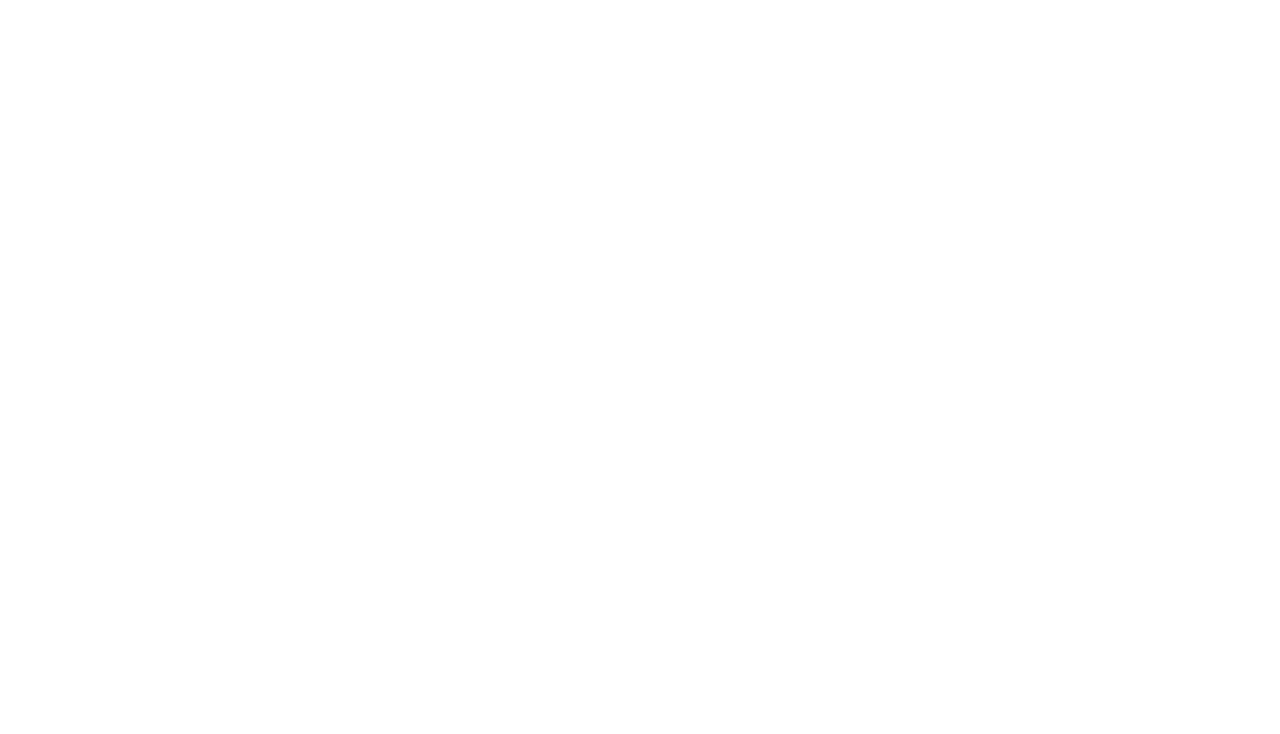
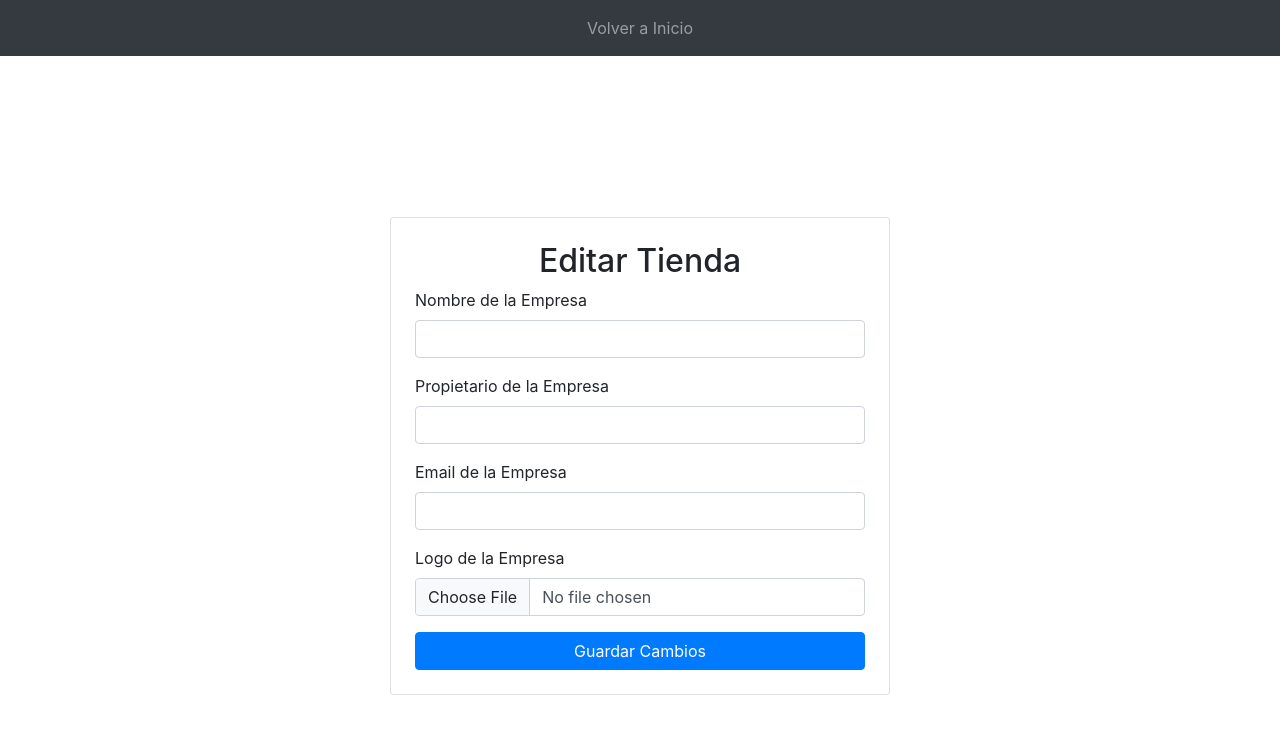
Before and after one commit to GigaSuper-Web2/I-Proyecto-front, a React (Create React App) app: page /EditarTienda in a window 1280 px wide. Before the commit this address had no page. Shown: the top 734 px of the page. Built offline with nearby package versions, Linux system fonts and the light colour scheme; a small style sheet from the web is missing.

Commit message:
Editar usuario y editar tienda funcionanding

```diff
--- a/src/components/AdminTienda.tsx
+++ b/src/components/AdminTienda.tsx
@@ -21,9 +21,9 @@
 
     const [product_id, setProduct_id] = useState<string>('');
 
-    const token = location.state?.token || localStorage.getItem('userToken');
+    const token = location.state?.token;
 
-    const buscaTiendaId =  async () => {
+    const buscaTiendaId = async () => {
         try {
             const response = await axios.get('http://localhost:5000/obtenerEmpresa');
             setIdTienda(response.data.data.tienda['idtienda']);
@@ -39,7 +39,7 @@
     };
 
 
-    useEffect( () => {
+    useEffect(() => {
         buscaTiendaId();
     }, []);
 
@@ -224,11 +224,19 @@
                     </div>
                 ))}
             </div>
-            <button
+            <div
                 style={{
                     position: 'fixed',
                     bottom: '20px',
                     right: '20px',
+                    display: 'flex',
+                    flexDirection: 'column',
+                    alignItems: 'flex-end',
+                    gap: '10px'
+                }}
+            >
+                <button
+                    style={{
                         backgroundColor: '#FFD700',
                         height: '60px',
                         width: '60px',
@@ -251,59 +259,71 @@
                 >
                     +
                 </button>
+                <button
+                    style={{
+                        backgroundColor: '#4a3ada',
+                        height: '60px',
+                        width: '60px',
+                        border: 'none',
+                        color: 'white',
+                        fontSize: '12px',
+                        fontWeight: 'bold',
+                        borderRadius: '50%',
+                        cursor: 'pointer',
+                    }}
+                    onClick={() => navigate('/EditarTienda', { state: { Idtienda, token } })}
+                >
+                    Editar Tienda
+                </button>
+            </div>
 
             <Modal show={showModal} onHide={handleClose}>
                 <Modal.Header closeButton>
                     <Modal.Title>{selectedProduct ? 'Editar Producto' : 'Agregar Producto'}</Modal.Title>
                 </Modal.Header>
                 <Modal.Body>
+                    <Form>
                         <Form.Group>
-                        <Form.Label>Nombre del Producto:</Form.Label>
+                            <Form.Label>Nombre del Producto</Form.Label>
                             <Form.Control
                                 type="text"
                                 value={productName}
                                 onChange={(e) => setProductName(e.target.value)}
                             />
                         </Form.Group>
-                    <br />
                         <Form.Group>
-                        <Form.Label>Descripción:</Form.Label>
+                            <Form.Label>Descripción del Producto</Form.Label>
                             <Form.Control
                                 type="text"
                                 value={productDescription}
                                 onChange={(e) => setProductDescription(e.target.value)}
                             />
                         </Form.Group>
-                    <br />
                         <Form.Group>
-                        <Form.Label>Precio:</Form.Label>
+                            <Form.Label>Precio</Form.Label>
                             <Form.Control
                                 type="text"
                                 value={productPrice}
                                 onChange={(e) => setProductPrice(e.target.value)}
                             />
                         </Form.Group>
-                    <br />
                         <Form.Group>
-                        <Form.Label>Stock:</Form.Label>
+                            <Form.Label>Stock</Form.Label>
                             <Form.Control
                                 type="text"
                                 value={productStock}
                                 onChange={(e) => setProductStock(e.target.value)}
                             />
                         </Form.Group>
-                    <br />
-                    <Form.Group>
-                        <Form.Label>Logo del Producto (formato .svg):</Form.Label>
+                        <Form.Group controlId="formProductLogo">
+                            <Form.Label>Logo del Producto</Form.Label>
                             <Form.Control
                                 type="file"
                                 accept=".svg"
-                            onChange={(e) => {
-                                const target = e.target as HTMLInputElement;
-                                setProductLogo(target.files ? target.files[0] : null);
-                            }}
+                                onChange={(e) => setProductLogo((e.target as HTMLInputElement).files?.[0] || null)}
                             />
                         </Form.Group>
+                    </Form>
                 </Modal.Body>
                 <Modal.Footer>
                     <Button variant="secondary" onClick={handleClose}>
--- a/src/components/BotonPaypal2.tsx
+++ b/src/components/BotonPaypal2.tsx
@@ -33,7 +33,7 @@
 
     // Extrae los datos pasados a través de navigate
     const { precio, cantidad, productId, clienteId, token_sesion_usuario } = location.state || { precio: '0.00', cantidad: 0, productId: '', clienteId: '', token_sesion_usuario: '' };
-
+    const token = token_sesion_usuario;
     // Función para obtener los datos de usuario, empresa y producto
     const obtenerDatos = async () => {
         try {
@@ -124,11 +124,14 @@
             if (response.status === 200) {
                 alert('Compra realizada con éxito.');
 
+                //verificando datos de facturacion
+
                 console.log('Datos de facturación:', jsonFacturacion);
                 const jsonString = JSON.stringify(jsonFacturacion, null, 2);
                 alert(jsonString);
 
-
+                localStorage.setItem('sesion', token);
+                //navigate('/ContenidoTienda', { state: token });\
                 navigate('/ContenidoTienda');
             } else {
                 alert('Error al actualizar el stock.');
--- /dev/null
+++ b/src/components/EditarTienda.tsx
@@ -0,0 +1,82 @@
+import React, { useState } from 'react';
+import axios from 'axios';
+import { useNavigate, useLocation } from 'react-router-dom';
+
+
+const EditarTienda = () => {
+  const [nombreEmpresa, setNombreEmpresa] = useState('');
+  const [propietarioEmpresa, setPropietarioEmpresa] = useState('');
+  const [email, setEmail] = useState('');
+  const [logoTienda, setLogoTienda] = useState<File | null>(null);
+  const [mensaje, setMensaje] = useState('');
+  const navigate = useNavigate();
+  const location = useLocation();
+  const Idtienda = location.state?.Idtienda
+
+
+  const handleFileChange = (e: React.ChangeEvent<HTMLInputElement>) => {
+    if (e.target.files && e.target.files[0]) {
+      setLogoTienda(e.target.files[0]);
+    }
+  };
+
+  const handleSubmit = async (e: React.FormEvent) => {
+    e.preventDefault();
+
+    const formData = new FormData();
+    formData.append('nombreEmpresa', nombreEmpresa);
+    formData.append('propietarioEmpresa', propietarioEmpresa);
+    formData.append('email', email);
+    if (logoTienda) {
+      formData.append('logoTienda', logoTienda);
+    }
+
+    try {
+      const response = await axios.put(`http://localhost:5000/editarTienda/${Idtienda}`, formData, {
+        headers: {
+          'Content-Type': 'multipart/form-data'
+        }
+      });
+
+      if (response.status === 200) {
+        setMensaje('Tienda actualizada correctamente');
+        navigate('/AdminTienda');
+      } else {
+        setMensaje('Error al actualizar la tienda');
+      }
+    } catch (error) {
+      console.error('Error al enviar los datos', error);
+      setMensaje('Error al actualizar la tienda');
+    }
+  };
+
+  return (
+    <div className="d-flex justify-content-center align-items-center" style={{ minHeight: '100vh' }}>
+      <div className="card p-4" style={{ maxWidth: '500px', width: '100%' }}>
+        <h2 className="text-center">Editar Tienda</h2>
+        <form onSubmit={handleSubmit}>
+          <div className="form-group">
+            <label>Nombre de la Empresa</label>
+            <input type="text" className="form-control"value={nombreEmpresa} onChange={(e) => setNombreEmpresa(e.target.value)} required/>
+          </div>
+          <div className="form-group">
+            <label>Propietario de la Empresa</label>
+            <input type="text" className="form-control"value={propietarioEmpresa} onChange={(e) => setPropietarioEmpresa(e.target.value)} required/>
+          </div>
+          <div className="form-group">
+            <label>Email de la Empresa</label>
+            <input type="email" className="form-control"value={email} onChange={(e) => setEmail(e.target.value)} required/>
+          </div>
+          <div className="form-group">
+            <label>Logo de la Empresa</label>
+            <input type="file" className="form-control"accept=".svg"onChange={handleFileChange} />
+          </div>
+          <button type="submit" className="btn btn-primary btn-block mt-3">Guardar Cambios</button>
+        </form>
+        {mensaje && <p className="text-center mt-3">{mensaje}</p>}
+      </div>
+    </div>
+  );
+}
+
+export default EditarTienda;
--- a/src/components/Navbar.tsx
+++ b/src/components/Navbar.tsx
@@ -7,17 +7,9 @@
             <div className="collapse navbar-collapse" id="nvbarNavAltMarkup">
                 <ul className="navbar-nav m-auto">
                     <li className="nav-item">
-                        <Link to="/" className="nav-link">Menu principal</Link>
+                        <Link to="/" className="nav-link">Volver a Inicio</Link>
                     </li>
-                    <li className="nav-item">
-                        <Link to="/listPokemon" className="nav-link">Pokémons</Link>
-                    </li>
-                    <li className="nav-item">
-                        <Link to="/listTrainer" className="nav-link">Entrenadores Pokémon</Link>
-                    </li>
-                    <li className="nav-item">
-                        <Link to="/getTeams" className="nav-link">Equipos Pokémon</Link>
-                    </li>
+
                 </ul>
             </div>
         </nav>
--- a/src/components/RegistroUsuario.tsx
+++ b/src/components/RegistroUsuario.tsx
@@ -36,8 +36,8 @@
                 });
                 console.log(response.data);
                 if (response.data.status_code === 201) {
-                    alert('Si');
-                    navigate('/ContenidoTienda');
+                    alert('Registro Exitoso!');
+                    navigate('/PaginaInicio');
                 }
             } catch (error) {
                 console.error(error);
--- a/src/index.tsx
+++ b/src/index.tsx
@@ -14,6 +14,9 @@
 import BotonPaypal2 from './components/BotonPaypal2';
 import PaginaInicio from './components/PaginaInicio';
 import AdminTienda from './components/AdminTienda';
+import EditarTienda from './components/EditarTienda';
+import EditarUsuario from './components/EditarUsuario';
+
 
 
 
@@ -24,6 +27,7 @@
 );
 root.render(
   <BrowserRouter>
+    <Navbar></Navbar>
     <Routes>
     <Route path="/" element={<App />} />
     <Route path='/RegistroTienda' element={<RegistroTienda />} />
@@ -35,6 +39,8 @@
     <Route path='/BotonPaypal2' element={<BotonPaypal2 />} />
     <Route path='/PaginaInicio' element={<PaginaInicio />} />
     <Route path='/AdminTienda' element={<AdminTienda />} />
+    <Route path='/EditarTienda' element={<EditarTienda />} />
+    <Route path='/EditarUsuario' element={<EditarUsuario />} />
 
 
     </Routes>
```
Also changed, not shown: src/components/ContenidoTienda.tsx (+26 -1 lines), src/components/EditarUsuario.tsx (+4 -4 lines), src/index.css (line endings or trailing spaces). Lines whose indentation alone changed are shown as unchanged.
